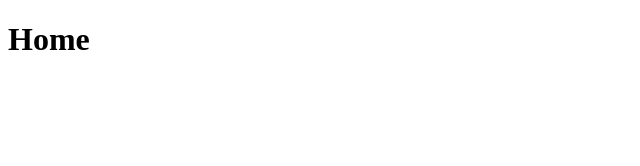
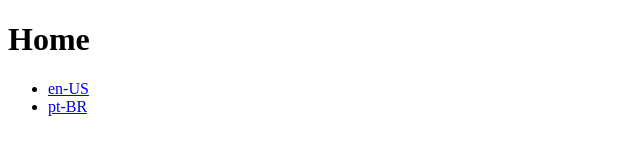
Before and after one commit to massaaki/next-boilerplate-sass, a Next.js app: page / in a window 1280 px wide. Shown: the top 166 px of the page, without its empty margins (0-640 px from the left). Built offline with nearby package versions, Linux system fonts and the light colour scheme.

Commit message:
feat(i18n): Add locale router (pt-BR && en-US) && Added a simple default layout with footer to navigate in locales

```diff
--- /dev/null
+++ b/next.config.js
@@ -0,0 +1,18 @@
+module.exports = {
+  i18n: {
+    // These are all the locales you want to support in
+    // your application
+    locales: ['en-US', 'pt-BR'],
+    // This is the default locale you want to be used when visiting
+    // a non-locale prefixed path e.g. `/hello`
+    defaultLocale: 'pt-BR',
+    // This is a list of locale domains and the default locale they
+    // should handle (these are only required when setting up domain routing)
+    domains: [
+      {
+        domain: 'example.com',
+        defaultLocale: 'pt-BR'
+      }
+    ]
+  }
+}
--- a/src/pages/index.tsx
+++ b/src/pages/index.tsx
@@ -1,7 +1,14 @@
+import DefaultLayout from 'ui/layout/DefaultLayout'
 import Home from '../ui/template/Home'
 
 const HomePage = () => {
-  return <Home />
+  return (
+    <>
+      <DefaultLayout>
+        <Home />
+      </DefaultLayout>
+    </>
+  )
 }
 
 export default HomePage
--- /dev/null
+++ b/src/ui/layout/DefaultLayout/index.tsx
@@ -0,0 +1,18 @@
+import Footer from 'ui/layout/Footer'
+
+interface IDefaultLayoutProps {
+  children: JSX.Element
+}
+
+const DefaultLayout = ({ children }: IDefaultLayoutProps) => {
+  return (
+    <>
+      <div className="defaultLayout">
+        {children}
+        <Footer />
+      </div>
+    </>
+  )
+}
+
+export default DefaultLayout
--- /dev/null
+++ b/src/ui/layout/Footer/index.tsx
@@ -0,0 +1,22 @@
+import Link from 'next/link'
+import { useRouter } from 'next/router'
+
+const footer = () => {
+  const router = useRouter()
+
+  return (
+    <footer>
+      <ul>
+        {router.locales.map((locale) => (
+          <li key={locale}>
+            <Link href={router.asPath} locale={locale}>
+              {locale}
+            </Link>
+          </li>
+        ))}
+      </ul>
+    </footer>
+  )
+}
+
+export default footer
--- a/tsconfig.json
+++ b/tsconfig.json
@@ -1,6 +1,7 @@
 {
   "compilerOptions": {
     "target": "es5",
+    "baseUrl": "./src",
     "lib": [
       "dom",
       "dom.iterable",
```
Also changed, not shown: .eslintrc.json.
